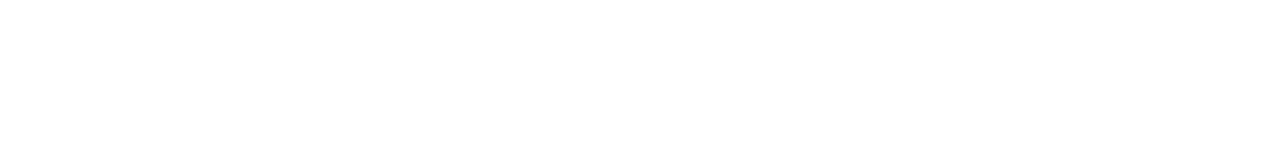
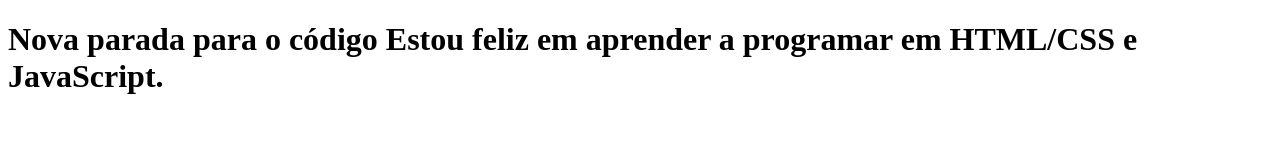
Before and after one commit to Knust06/EstudoscomGit, a plain HTML site: page index.html in a window 1280 px wide. Drawn offline with Linux system fonts and the light colour scheme.

Commit message:
Novo commit

```diff
--- a/index.html
+++ b/index.html
@@ -7,6 +7,9 @@
     <title>Novo documento</title>
 </head>
 <body>
-
+    <h1>
+        Nova parada para o código
+        Estou feliz em aprender a programar em HTML/CSS e JavaScript.
+    </h1>
 </body>
 </html>
```
